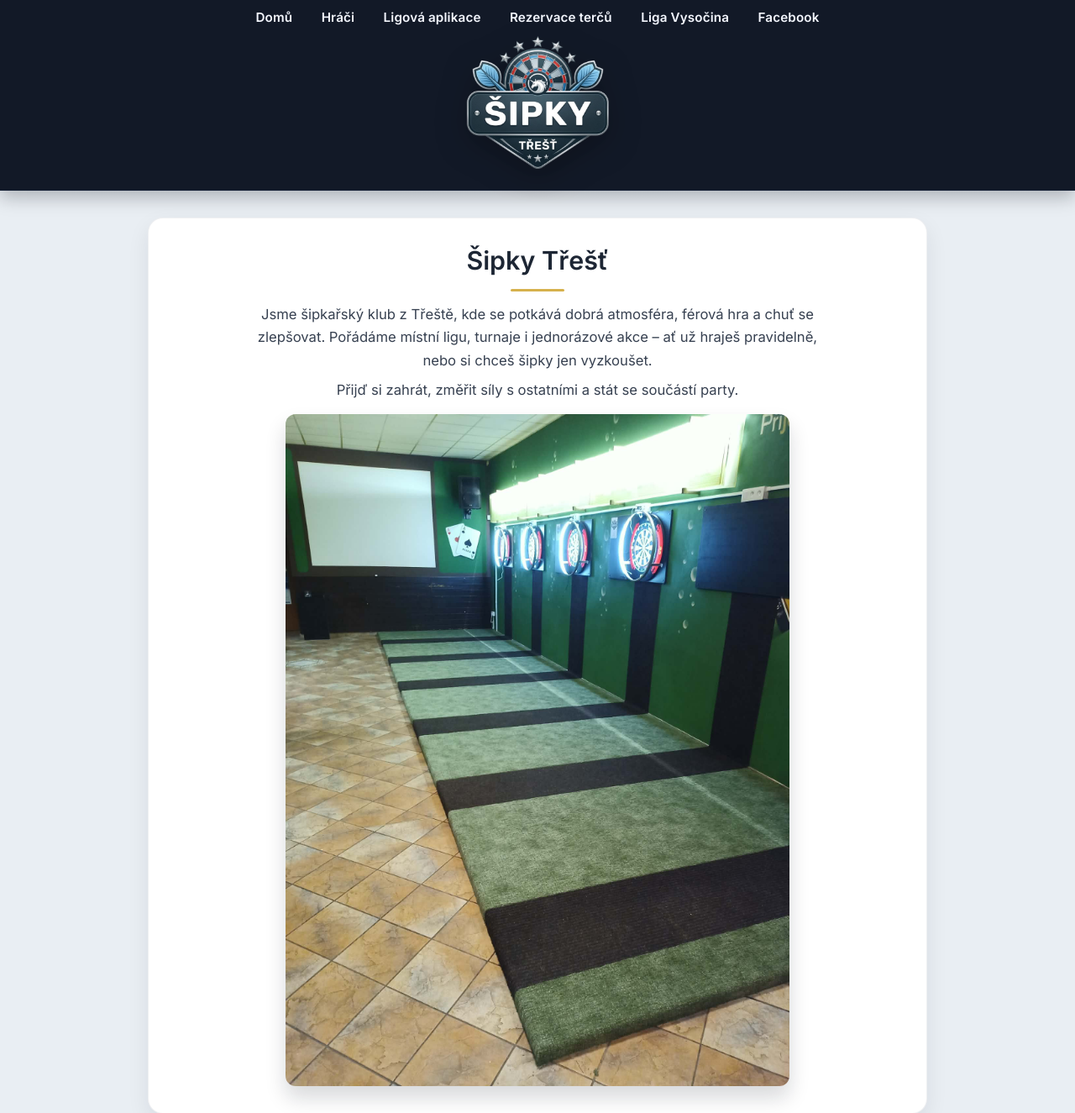
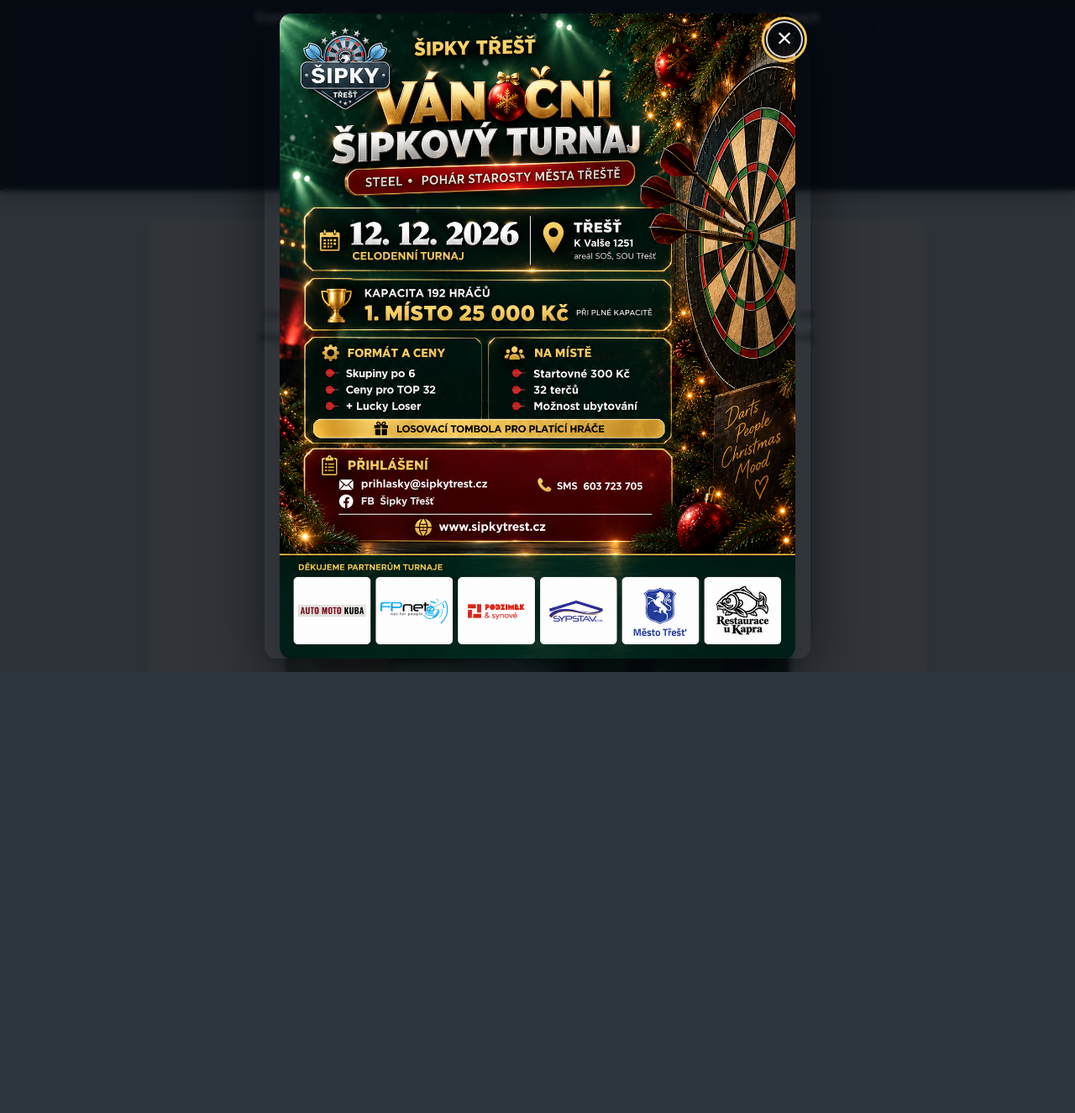
Before and after one commit to BeranDom1/sipkytrest, a PHP site: page / in a window 1280 px wide. Shown: the top 1325 px of the page at 84% size. After the commit the page ends 800 px from the top, so only its background shows below. Run offline with PHP 8.4, Linux system fonts and the light colour scheme.

Commit message:
feat: add Christmas tournament registration to homepage

```diff
--- a/index.html
+++ b/index.html
@@ -18,10 +18,20 @@
     <link rel="preconnect" href="https://fonts.googleapis.com">
     <link rel="preconnect" href="https://fonts.gstatic.com" crossorigin>
     <link href="https://fonts.googleapis.com/css2?family=Inter:wght@400;600&display=swap" rel="stylesheet">
-    <link rel="stylesheet" href="style.css?v=20260911">
+    <link rel="stylesheet" href="style.css?v=20260915">
 </head>
 
 <body>
+
+<dialog class="event-modal" id="eventPosterDialog" aria-labelledby="eventPosterTitle">
+    <div class="event-modal__panel">
+        <h2 class="sr-only" id="eventPosterTitle">Vánoční šipkový turnaj 2026</h2>
+        <button class="event-modal__close" type="button" aria-label="Zavřít plakát">&times;</button>
+        <img src="img/vanocni-sipkovy-turnaj-2026.png"
+             alt="Plakát na Vánoční šipkový turnaj v Třešti dne 12. prosince 2026"
+             width="1122" height="1402">
+    </div>
+</dialog>
 
 <header class="site-header">
     <nav class="main-nav" aria-label="Hlavní navigace">
@@ -63,6 +73,39 @@
         <img src="img/steel-open-trest-2026.png"
              alt="Plakát série Steel Open Třešť 2026"
              class="event-poster" width="1055" height="1491" decoding="async">
+    </section>
+
+    <!-- VÁNOČNÍ TURNAJ -->
+    <section class="section tournament-registration" aria-labelledby="christmasTournamentTitle">
+        <h2 id="christmasTournamentTitle">Vánoční šipkový turnaj 2026</h2>
+        <div class="tournament-registration__content">
+            <a href="https://sipkytrest.cz/turnaj/vanocni-turnaj-2026"
+               class="tournament-registration__poster-link"
+               aria-label="Otevřít online registraci na Vánoční šipkový turnaj 2026">
+                <img src="img/vanocni-sipkovy-turnaj-2026.png"
+                     alt="Plakát na Vánoční šipkový turnaj v Třešti dne 12. prosince 2026"
+                     class="tournament-registration__poster" width="1122" height="1402"
+                     loading="lazy" decoding="async">
+            </a>
+            <div class="tournament-registration__details">
+                <h3>Registrace probíhá online</h3>
+                <p>Naskenujte QR kód nebo použijte odkaz níže.</p>
+                <a href="https://sipkytrest.cz/turnaj/vanocni-turnaj-2026"
+                   class="tournament-registration__qr-link"
+                   aria-label="Otevřít online registraci na Vánoční šipkový turnaj 2026 pomocí QR kódu">
+                    <img src="img/qr-vanocni-turnaj-2026.svg"
+                         alt="QR kód pro online registraci na Vánoční šipkový turnaj 2026"
+                         class="tournament-registration__qr" width="588" height="588"
+                         loading="lazy" decoding="async">
+                </a>
+                <a href="https://sipkytrest.cz/turnaj/vanocni-turnaj-2026" class="btn primary">
+                    Registrovat se online
+                </a>
+                <p class="tournament-registration__payment">
+                    <strong>Platba startovného proběhne až na místě.</strong>
+                </p>
+            </div>
+        </div>
     </section>
 
     <!-- KONTAKT -->
@@ -214,7 +257,7 @@
     <p>© <span id="year">2026</span> Šipky Třešť</p>
 </footer>
 
-<script src="script.js" defer></script> <!-- externalized interactions -->
+<script src="script.js?v=20260912" defer></script> <!-- externalized interactions -->
 
 </body>
 </html>
--- a/script.js
+++ b/script.js
@@ -1,4 +1,21 @@
 document.addEventListener("DOMContentLoaded", () => {
+    const eventDialog = document.getElementById("eventPosterDialog");
+
+    if (eventDialog) {
+        const closeButton = eventDialog.querySelector(".event-modal__close");
+        const panel = eventDialog.querySelector(".event-modal__panel");
+        const closeDialog = () => eventDialog.close();
+
+        closeButton?.addEventListener("click", closeDialog);
+        eventDialog.addEventListener("click", (event) => {
+            if (!panel.contains(event.target)) {
+                closeDialog();
+            }
+        });
+
+        eventDialog.showModal();
+    }
+
     const year = document.getElementById("year");
 
     if (year) {
--- a/style.css
+++ b/style.css
@@ -35,6 +35,69 @@ a {
 
 a:hover {
     text-decoration: underline;
+}
+
+/* ÚVODNÍ PLAKÁT */
+.event-modal {
+    width: min(650px, calc(100vw - 2rem));
+    max-width: none;
+    max-height: calc(100dvh - 2rem);
+    margin: auto;
+    padding: 0;
+    overflow: visible;
+    border: 0;
+    border-radius: 14px;
+    background: transparent;
+    box-shadow: 0 24px 70px rgba(0, 0, 0, 0.55);
+}
+
+.event-modal::backdrop {
+    background: rgba(4, 9, 15, 0.82);
+    backdrop-filter: blur(3px);
+}
+
+.event-modal__panel {
+    position: relative;
+    display: flex;
+    justify-content: center;
+    max-height: calc(100dvh - 2rem);
+}
+
+.event-modal__panel img {
+    display: block;
+    width: auto;
+    max-width: 100%;
+    max-height: calc(100dvh - 2rem);
+    object-fit: contain;
+    border-radius: 14px;
+}
+
+.event-modal__close {
+    position: absolute;
+    z-index: 1;
+    top: 0.55rem;
+    right: 0.55rem;
+    display: grid;
+    width: 44px;
+    height: 44px;
+    padding: 0 0 4px;
+    place-items: center;
+    border: 2px solid rgba(255, 255, 255, 0.85);
+    border-radius: 50%;
+    background: rgba(5, 10, 15, 0.88);
+    box-shadow: 0 3px 12px rgba(0, 0, 0, 0.45);
+    color: #fff;
+    font: 400 2rem/1 sans-serif;
+    cursor: pointer;
+}
+
+.event-modal__close:hover {
+    background: #b91c1c;
+}
+
+.event-modal__close:focus-visible {
+    outline: 3px solid #f4c95d;
+    outline-offset: 2px;
 }
 
 /* HLAVIČKA / HERO */
```
Also changed, not shown: other parts of style.css (+76 -0 lines), img/qr-vanocni-turnaj-2026.svg (added), img/vanocni-sipkovy-turnaj-2026.png (added).
